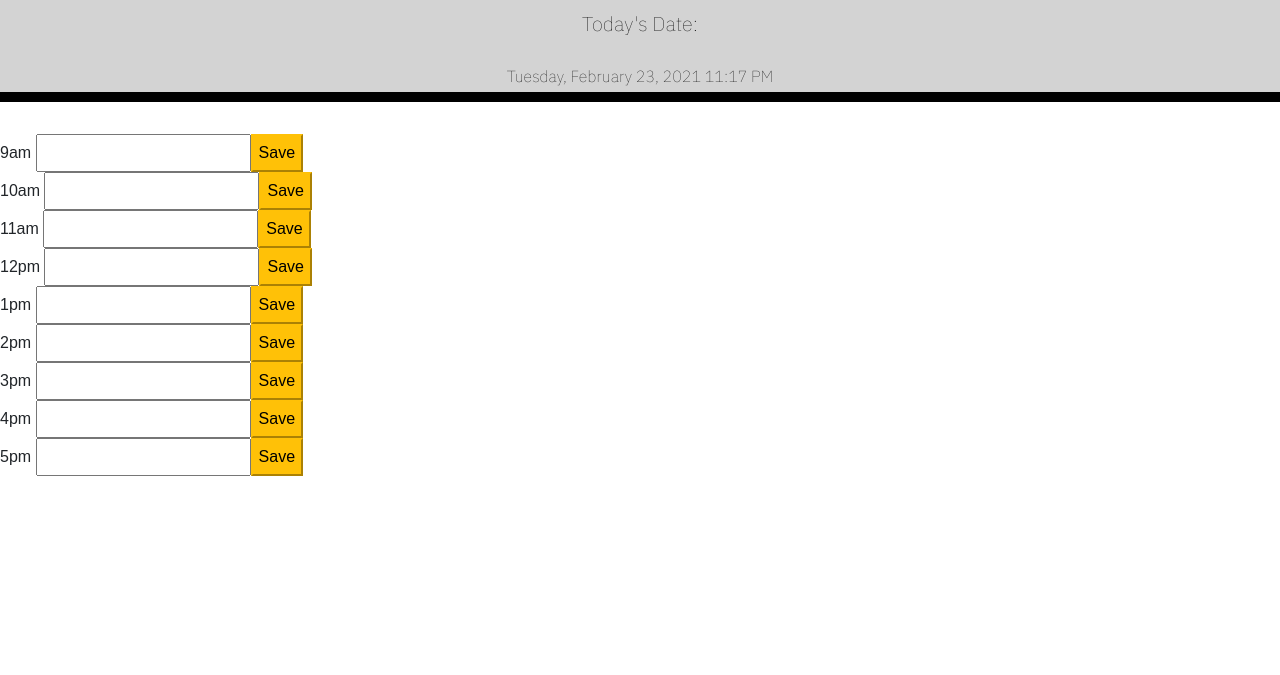
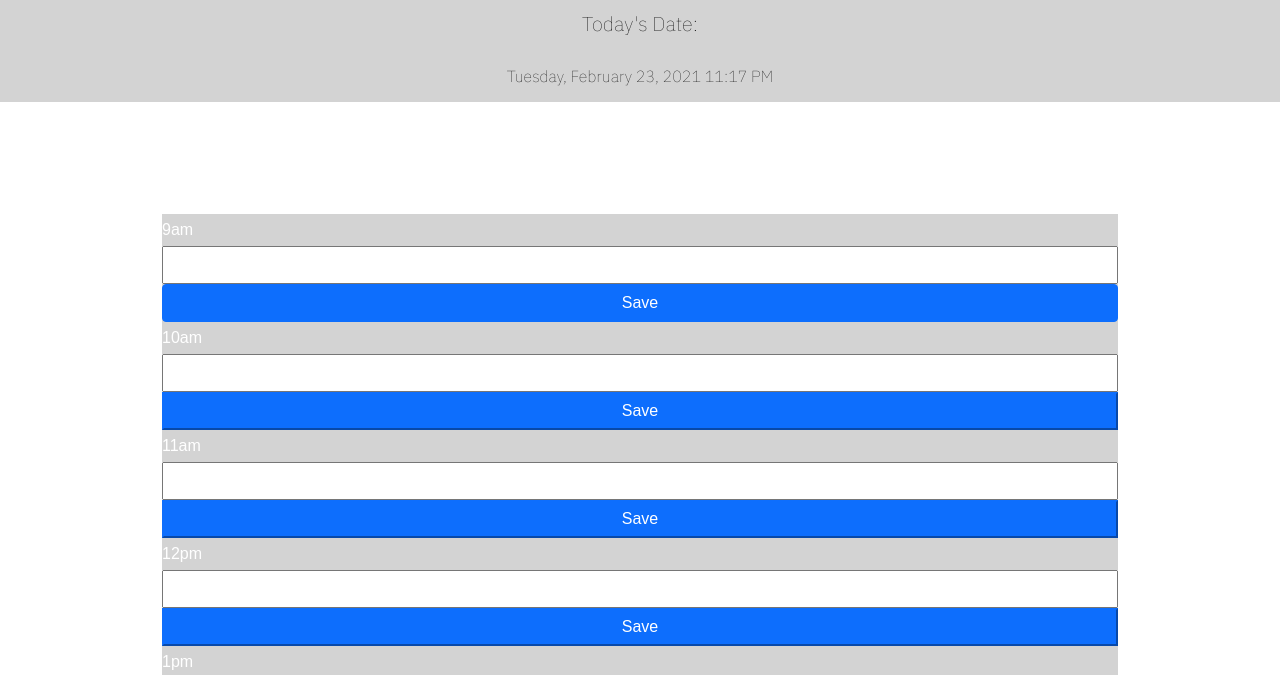
Before and after one commit to ginavargas1/calendar-schedule, a plain HTML site: page index.html in a window 1280 px wide. Shown: the part 71-746 px from the top of the page. Drawn offline with nearby package versions, Linux system fonts and the light colour scheme.

Commit message:
function working

```diff
--- a/assets/script.js
+++ b/assets/script.js
@@ -6,14 +6,14 @@ $("#moment").text(today.format('LLLL'));
 
 // set variables to page element
 var nineHr = $("#notes9");
-var tenHr = $("#note10");
-var elevenHr = $("#note11");
-var twelveHr = $("#note12");
-var thirteenHr = $("#note13");
-var fourteenHr = $("note14");
-var fifteenHr = $("note15");
-var sixteenHr = $("note16");
-var seventeenHr = $("note17");
+var tenHr = $("#notes10");
+var elevenHr = $("#notes11");
+var twelveHr = $("#notes12");
+var thirteenHr = $("#notes13");
+var fourteenHr = $("#notes14");
+var fifteenHr = $("#notes15");
+var sixteenHr = $("#notes16");
+var seventeenHr = $("#notes17");
 var saveNine = $("#save9");
 var saveTen = $("#save10");
 var saveEleven = $("#save11");
@@ -43,7 +43,7 @@ function currentTime(){
 
     // time loop
     $(".stack").each(function() {
-        var pastHr = parseInt($(this).attr("time").split("-"));
+        var pastHr = parseInt($(this).data("time"));
 
        if (pastHr < currentTime) {
            $(this).addClass("past");
@@ -57,7 +57,7 @@ function currentTime(){
        }
     });
     }
-currentTime();
+
 
 
 //  add event listener
@@ -71,6 +71,7 @@ saveTen.on("click", () => {
 });
 
 saveEleven.on("click", () => {
+    console.log(elevenHr)
     localStorage.setItem("11am", elevenHr.val())
 });
 
@@ -83,7 +84,7 @@ saveThirteen.on("click", () => {
 });
 
 saveFourteen.on("click", () => {
-    localStorage.setItem("2am", fourteenHr.val())
+    localStorage.setItem("2pm", fourteenHr.val())
 });
 
 saveFifteen.on("click", () => {
@@ -97,3 +98,5 @@ saveSixteen.on("click", () => {
 saveSeventeen.on("click", () => {
     localStorage.setItem("5pm", seventeenHr.val())
 });
+
+currentTime();
--- a/assets/style.css
+++ b/assets/style.css
@@ -12,7 +12,7 @@ body {
     background-color: lightgray;
     color: black;
     border-radius: 0;
-    border-bottom: 10px solid
+    border-bottom: 10px solid lightgray;
   }
 
 .past {
--- a/index.html
+++ b/index.html
@@ -20,34 +20,40 @@
       </div>
 
     <br>
-    <div id="flex-container" >
-          <div id="hour9" class="stack">9am
-            <input id="notes9" class="notes"><button id="save9" class="btn-warning">Save</button>
+    <div class="container-lg" >
+      <div class="row justify-content-center">
+        <div class="col-md-12 align-self-center" style="padding: 5em">
+          <div class="container-md">
+          <div id="hour9" class="stack row time-block" data-time="9">9am
+            <input id="notes9" class="notes"><button id="save9" class="btn btn-primary">Save</button>
           </div>
-          <div id="hour10" class="stack">10am
-            <input id="notes10" class="notes"><button id="save10" class="btn-warning">Save</button>
+          <div id="hour10" class="stack row time-block" data-time="10">10am
+            <input id="notes10" class="notes"><button id="save10" class="btn-primary">Save</button>
           </div>
-          <div id="hour11" class="stack">11am
-            <input id="notes11" class="notes"><button id="save11" class="btn-warning">Save</button>
+          <div id="hour11" class="stack row time-block" data-time="11">11am
+            <input id="notes11" class="notes"><button id="save11" class="btn-primary">Save</button>
           </div>
-          <div id="hour12" class="stack">12pm
-            <input id="notes12" class="notes"><button id="save12" class="btn-warning">Save</button>
+          <div id="hour12" class="stack row time-block" data-time="12">12pm
+            <input id="notes12" class="notes"><button id="save12" class="btn-primary">Save</button>
           </div>
-          <div id="hour13" class="stack">1pm
-            <input id="notes13" class="notes"><button id="save13" class="btn-warning">Save</button>
+          <div id="hour13" class="stack row time-block" data-time="13">1pm
+            <input id="notes13" class="notes"><button id="save13" class="btn-primary">Save</button>
           </div>
-          <div id="hour14" class="stack">2pm
-            <input id="notes14" class="notes"><button id="save14" class="btn-warning">Save</button>
+          <div id="hour14" class="stack row time-block" data-time="14">2pm
+            <input id="notes14" class="notes"><button id="save14" class="btn-primary">Save</button>
           </div>
-          <div id="hour15" class="stack">3pm
-            <input id="notes15" class="notes"><button id="save15" class="btn-warning">Save</button>
+          <div id="hour15" class="stack row time-block" data-time="15">3pm
+            <input id="notes15" class="notes"><button id="save15" class="btn-primary">Save</button>
           </div>
-          <div id="hour16" class="stack">4pm
-            <input id="notes16" class="notes"><button id="save16" class="btn-warning">Save</button>
+          <div id="hour16" class="stack row time-block" data-time="16">4pm
+            <input id="notes16" class="notes"><button id="save16" class="btn-primary">Save</button>
           </div>
-          <div id="hour17" class="stack">5pm
-            <input id="notes17" class="notes"><button id="save17" class="btn-warning">Save</button>
+          <div id="hour17" class="stack row time-block" data-time="17">5pm
+            <input id="notes17" class="notes"><button id="save17" class="btn-primary">Save</button>
           </div>
+        </div>
+      </div>
+        </div>
         </div>
       </div>
 
```
